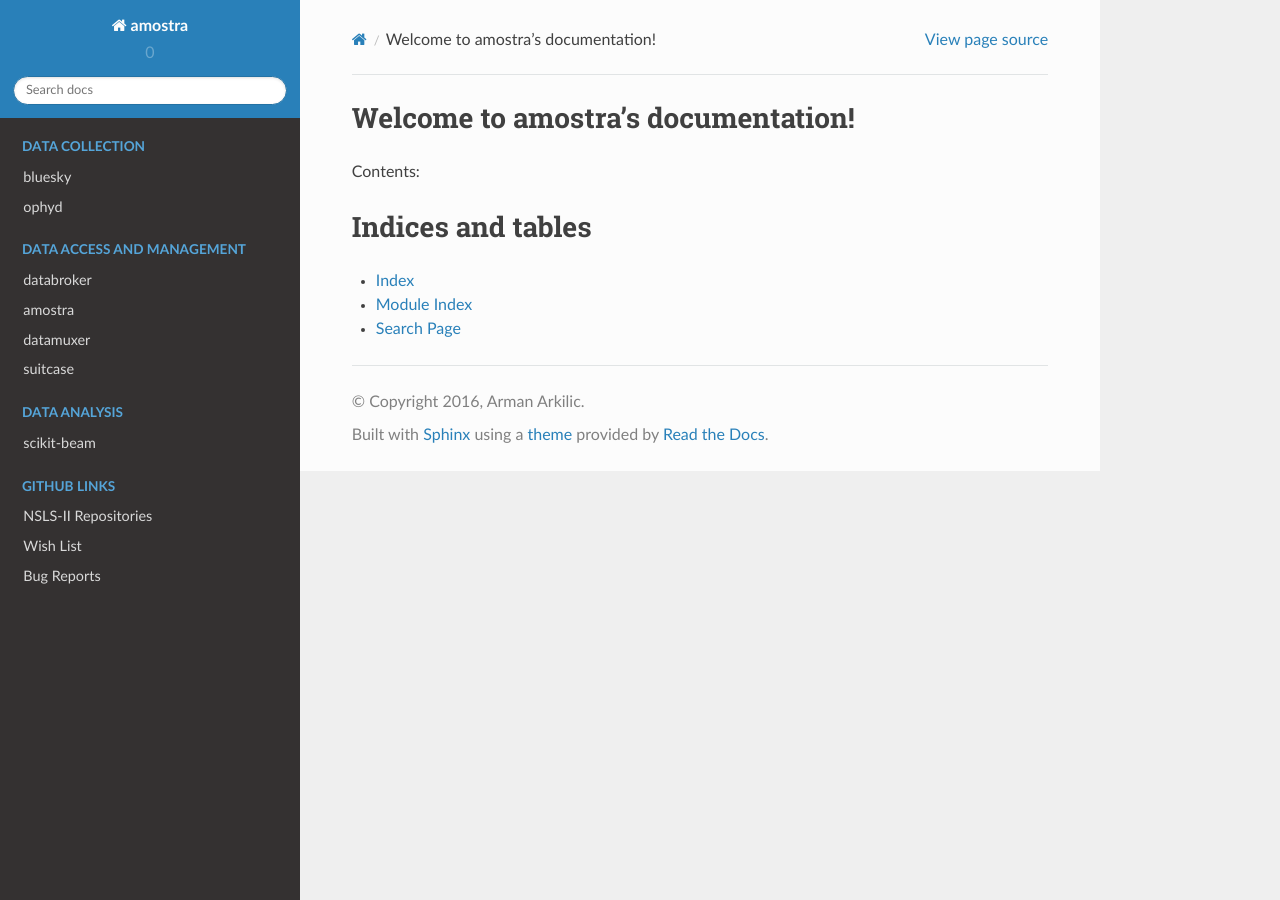
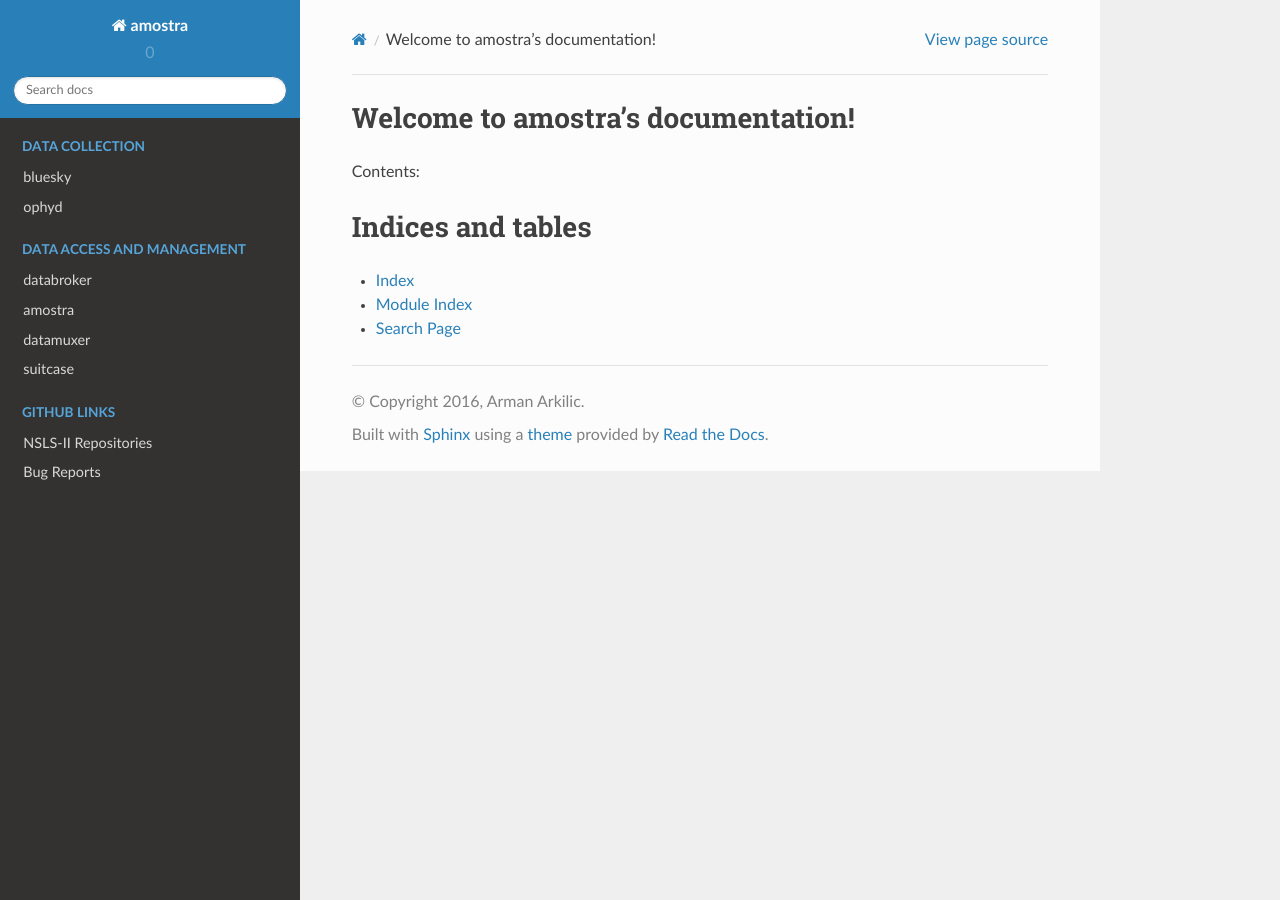
Before and after one commit to NSLS-II/amostra, a Sphinx documentation site: the page built from doc/source/index.rst, in a window 1280 px wide. Built offline with Sphinx 7.4.7 and the Read the Docs theme 2.0.0, drawn with Linux system fonts in a browser that asks for light colours; pages that are not in the unit, such as notebooks, are missing from menus.

Commit message:
DOC: remove scikit-beam and wish list repos from project-specific docs

```diff
--- a/doc/source/index.rst
+++ b/doc/source/index.rst
@@ -31,16 +31,9 @@ Contents:
 
 .. toctree::
    :hidden:
-   :caption: Data Analysis
-
-   scikit-beam <http://scikit-beam.github.io/scikit-beam>
-
-.. toctree::
-   :hidden:
    :caption: GitHub Links
 
    NSLS-II Repositories <https://github.com/NSLS-II/>
-   Wish List <https://github.com/NSLS-II/wishlist/issues>
    Bug Reports <https://github.com/NSLS-II/Bug-Reports/issues>
 
 
```
